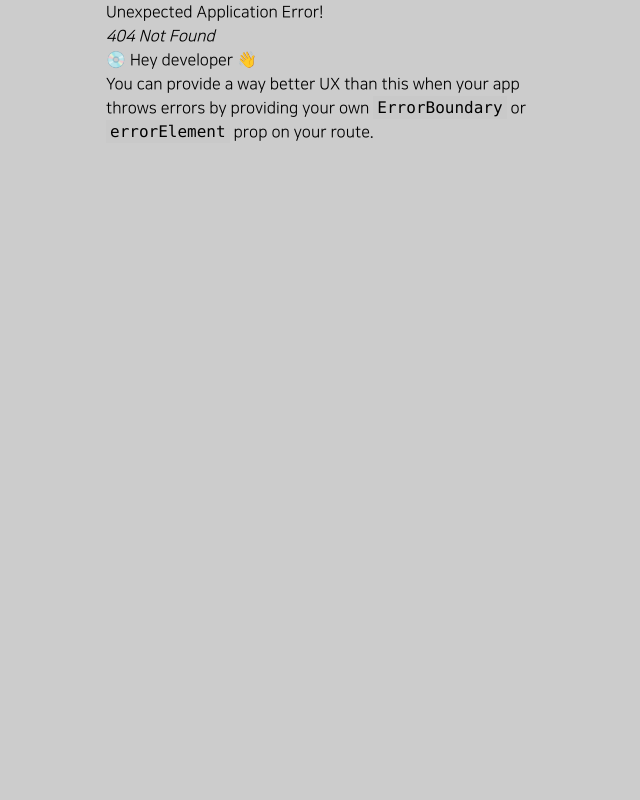
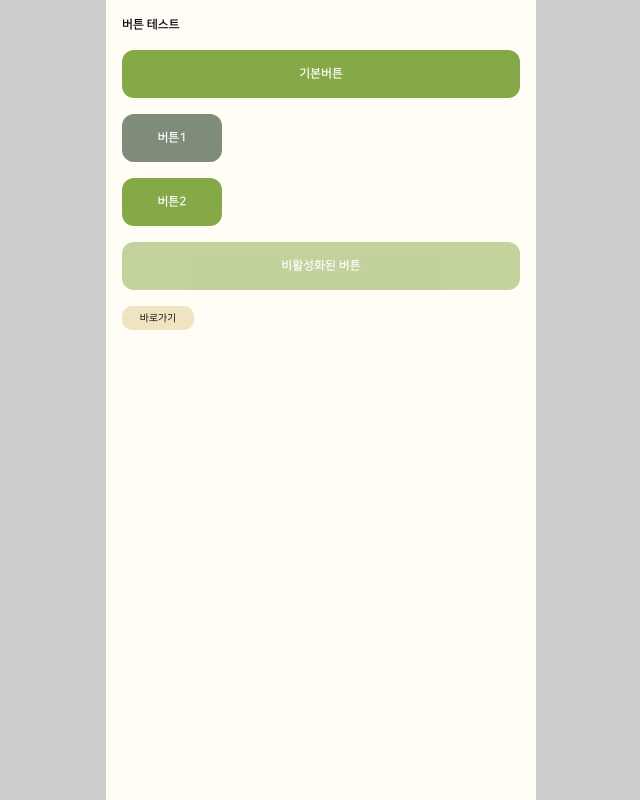
Before and after one commit to SoomTeum/frontend, a React (Vite) app: page /button in a window 1280 px wide. Before the commit this address had no page. Shown: the whole page, without its empty margins (319-959 px from the left). Built offline with nearby package versions, Linux system fonts and the light colour scheme.

Commit message:
feat: 버튼 공통 컴포넌트 구현

```diff
--- /dev/null
+++ b/src/component/common/Button/Button.styled.ts
@@ -0,0 +1,32 @@
+export const BUTTON_BASE='disabled:cursor-not-allowed active:scale-95 transition-color';
+
+export const BUTTON_VARIANT = {
+  lg: {
+    green3: 'bg-green3 hover:opacity-80 disabled:opacity-50 btn-text-white rounded-l',
+    'green-muted': 'bg-green-muted hover:opacity-80 disabled:opacity-50 btn-text-white rounded-l',
+  },
+  md: {
+    green3: 'bg-green3 hover:opacity-80 disabled:opacity-50 btn-text-white rounded-l',
+    'green-muted': 'bg-green-muted hover:opacity-80 disabled:opacity-50 btn-text-white rounded-l',
+  },
+  sm: {
+    beige1: 'bg-beige2 hover:opacity-80 btn-text-black',
+  },
+} as const;
+
+export const BUTTON_SIZE = {
+  lg: 'w-full h-12 text-caption1',
+  md: 'w-25 h-12 text-caption1',
+  sm: 'w-18 h-6 text-caption2',
+} as const;
+
+export const BUTTON_COLOR={
+  green3: 'bg-green3 hover:opacity-80 disabled:opacity-50 disabled:cursor-not-allowed',
+  'green-muted': 'bg-green-muted hover:opacity-80 disabled:opacity-50 disabled:cursor-not-allowed',
+}
+
+export const BUTTON_ROUNDED = {
+  lg: 'rounded-l',
+  md: 'rounded-l',
+  sm: 'rounded-[10px]',
+} as const;
--- /dev/null
+++ b/src/component/common/Button/Button.tsx
@@ -0,0 +1,35 @@
+import {cn} from '@/utils/cn';
+import {BUTTON_BASE, BUTTON_VARIANT, BUTTON_ROUNDED, BUTTON_SIZE} from './Button.styled';
+import type {ButtonProps} from './Button.types';
+
+
+export default function Button({
+  variant='lg',
+  color='green3',
+  onClick,
+  disabled=false,
+  children,
+  className,
+}:ButtonProps){
+  const isSm = variant === 'sm';
+  const variantClass = isSm
+    ? BUTTON_VARIANT.sm['beige1']
+    : BUTTON_VARIANT[variant][color as 'green3' | 'green-muted'];
+
+  return(
+    <button
+    type="button"
+    onClick={onClick}
+    disabled={disabled}
+    className={cn(
+      BUTTON_BASE,
+      BUTTON_SIZE[variant],
+      BUTTON_ROUNDED[variant],
+      variantClass,
+      className,
+    )}
+    >
+      {children}
+    </button>
+  )
+}
--- /dev/null
+++ b/src/component/common/Button/Button.types.ts
@@ -0,0 +1,28 @@
+export type ButtonVariant = 'lg' | 'md' | 'sm';
+export type ButtonColorLg = 'green3' | 'green-muted';
+export type ButtonColorMd = 'green3' | 'green-muted';
+export type ButtonColorSm = 'beige1';
+
+interface CommonProps {
+  onClick?: () => void;
+  disabled?: boolean;
+  children: React.ReactNode;
+  className?: string;
+}
+
+export interface LgButtonProps extends CommonProps {
+  variant?: 'lg'; //디폴트
+  color?: ButtonColorLg;
+}
+
+export interface MdButtonProps extends CommonProps {
+  variant: 'md';
+  color?: ButtonColorMd;
+}
+
+export interface SmButtonProps extends CommonProps {
+  variant: 'sm';
+  color?: ButtonColorSm;
+}
+
+export type ButtonProps = LgButtonProps | MdButtonProps | SmButtonProps;
--- /dev/null
+++ b/src/component/index.tsx
@@ -0,0 +1,3 @@
+import Button from "./common/Button/Button";
+
+export{ Button }
--- /dev/null
+++ b/src/examples/ButtonTest.tsx
@@ -0,0 +1,30 @@
+import { Button } from "@/component";
+
+const ButtonTestPage=()=>{
+  const handleClick=()=>{
+    alert('버튼 클릭됨');
+  }
+  return(
+    <div className="flex flex-col min-h-screen bg-beige3 gap-4 p-4">
+      <h1 className="text-caption1">버튼 테스트</h1>
+
+      {/*기본 큰 버튼*/}
+      <Button onClick={handleClick}>기본버튼</Button>
+
+      {/*중간 버튼 (green-muted)*/}
+      <Button color="green-muted" variant="md">버튼1</Button>
+
+      {/*중간 버튼 (green3)*/}
+      <Button color="green3" variant="md">버튼2</Button>
+
+      {/*비활성화된 버튼*/}
+      <Button disabled>비활성화된 버튼</Button>
+
+      {/*바로가기 버튼*/}
+      <Button variant="sm">바로가기</Button>
+
+      {/*이외에도 className props으로 조정 가능...*/}
+    </div>
+  )
+}
+export default ButtonTestPage
--- a/src/index.css
+++ b/src/index.css
@@ -30,6 +30,39 @@
 
   --color-black: #000000;
   --color-white: #ffffff;
+
+
+  --radius-s: 2px;
+  --radius-m: 8px;
+  --radius-l: 12px;
+  --radius-full: 99px;
+
+  /*텍스트 크기*/
+  --text-size-10: 40px;
+  --text-size-9: 30px;
+  --text-size-8: 26px;
+  --text-size-7: 24px;
+  --text-size-6: 22px;
+  --text-size-5: 20px;
+  --text-size-4: 18px;
+  --text-size-3: 16px;
+  --text-size-2: 14px;
+  --text-size-1: 12px;
+  --text-size-0: 10px;
+
+  /*line height*/
+  --leading-10: 48px;
+  --leading-9: 38px;
+  --leading-8: 32px;
+  --leading-7: 30px;
+  --leading-6: 28px;
+  --leading-5: 26px;
+  --leading-4: 24px;
+  --leading-3: 22px;
+  --leading-2: 20px;
+  --leading-1: 18px;
+  --leading-0: 16px;
+
 }
 
 @layer base {
@@ -49,6 +82,22 @@
 }
 
 @layer utilities {
+
+  /* 텍스트 */
+  .text-caption1{
+    font-size: var(--text-size-1);
+    font-weight: var(--font-weight-bold);
+    line-height: var(--leading-1);
+    font-family: var(--font-default);
+  }
+
+  .text-caption2{
+    font-size: var(--text-size-0);
+    font-weight: var(--font-weight-normal);
+    line-height: var(--leading-0);
+    font-family: var(--font-default);
+  }
+
   /* 텍스트 색상 */
   .text-green1 {
     color: var(--color-green1);
@@ -62,6 +111,13 @@
   .text-gray1 {
     color: var(--color-gray1);
   }
+  /*버튼 텍스트*/
+  .btn-text-white{
+    color:var(--color-white);
+  }
+  .btn-text-balck{
+    color:var(--color-black)
+  }
 
   /*배경 색상*/
   .bg-green2 {
@@ -72,6 +128,9 @@
   }
   .bg-green3-light {
     background-color: var(--color-green3-light);
+  }
+  .bg-green-muted{
+    background-color: var(--color-green-muted);
   }
   .bg-red2 {
     background-color: var(--color-red2);
@@ -91,6 +150,9 @@
   .bg-white {
     background-color: var(--color-white);
   }
+  .bg-beige2{
+    background-color: var(--color-beige2);
+  }
   .bg-beige3 {
     background-color: var(--color-beige3);
   }
@@ -108,4 +170,22 @@
   .border-black {
     border-color: var(--color-black);
   }
+
+  /* radius */
+  .rounded-s {
+    border-radius: var(--radius-s); /*2px*/
+  }
+
+  .rounded-m {
+    border-radius: var(--radius-m); /*8px*/
+  }
+
+  .rounded-l {
+    border-radius: var(--radius-l); /*12px*/
+  }
+
+  .rounded-full {
+    border-radius: var(--radius-full); /*99px*/
+  }
+
 }
```
Also changed, not shown: src/routes/index.tsx (+7 -0 lines).
